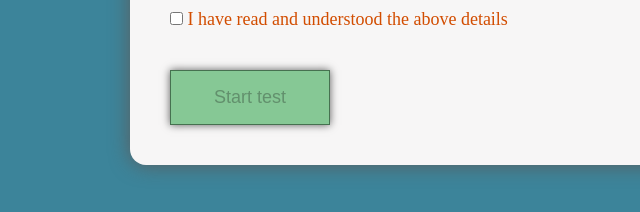
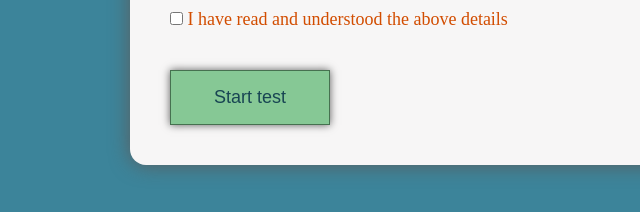
Before and after one commit to WParsec/Proggen-Quiz, a plain HTML site: page index.html in a window 1280 px wide. Shown: the part 366-578 px from the top of the page, 0-640 px from the left. Drawn offline with Linux system fonts and the light colour scheme.

Commit message:
font color

```diff
--- a/css/styles.css
+++ b/css/styles.css
@@ -46,6 +46,7 @@ button {
     background-color: #86c895;
     border: 1px solid #467150;
     box-shadow: 0 0 8px rgb(92, 92, 92);
+    color: #184553;
 }
 
 button:hover {
```
